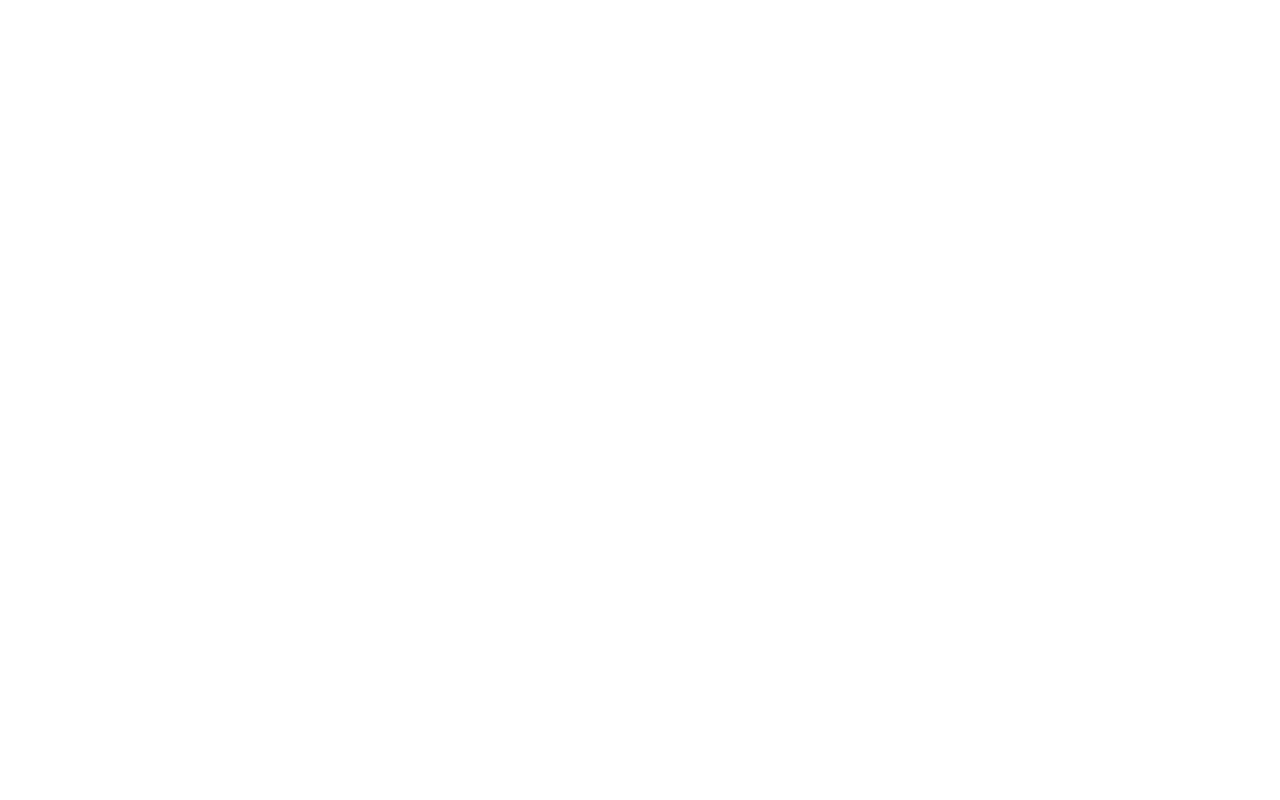
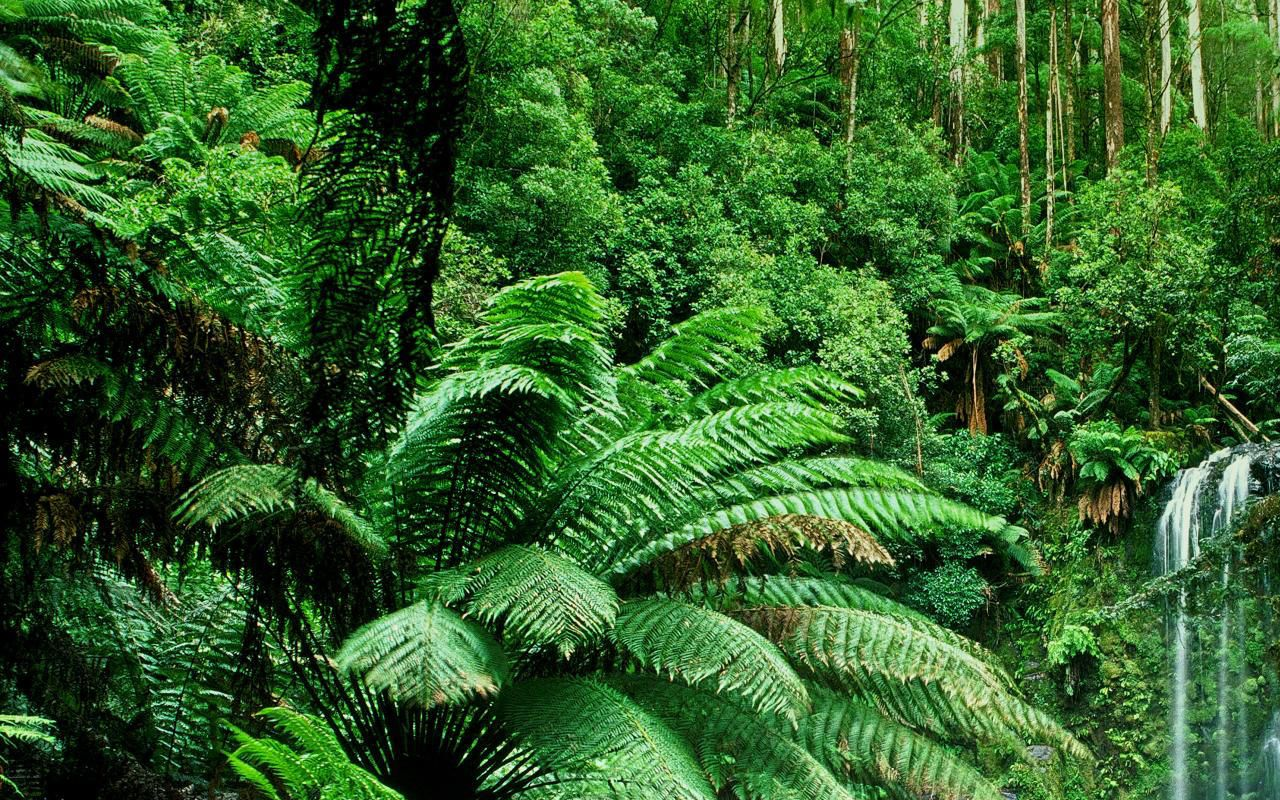
Before and after one commit to lucmar1077/monkey, a plain HTML site: page index.html in a window 1280 px wide. Drawn offline with Linux system fonts and the light colour scheme.

Commit message:
established background=established background

```diff
--- a/css/style.css
+++ b/css/style.css
@@ -0,0 +1,9 @@
+* {
+    margin: 0;
+    box-sizing: border-box;
+}
+.background {
+    width: 100%;
+    height: 100vh;
+    background-image: url(../images/background.jpg);
+}
--- a/index.html
+++ b/index.html
@@ -4,8 +4,11 @@
     <meta charset="UTF-8">
     <meta name="viewport" content="width=device-width, initial-scale=1.0">
     <title>Document</title>
+    <link rel="stylesheet" href="css/style.css">
 </head>
 <body>
+    <section class="background">
 
+    </section>
 </body>
 </html>
```
Also changed, not shown: images/background.jpg (added), images/elephant.jpg (added), images/monkey.jpg (added), images/tiger.jpg (added), images/toucan.jpg (added).
